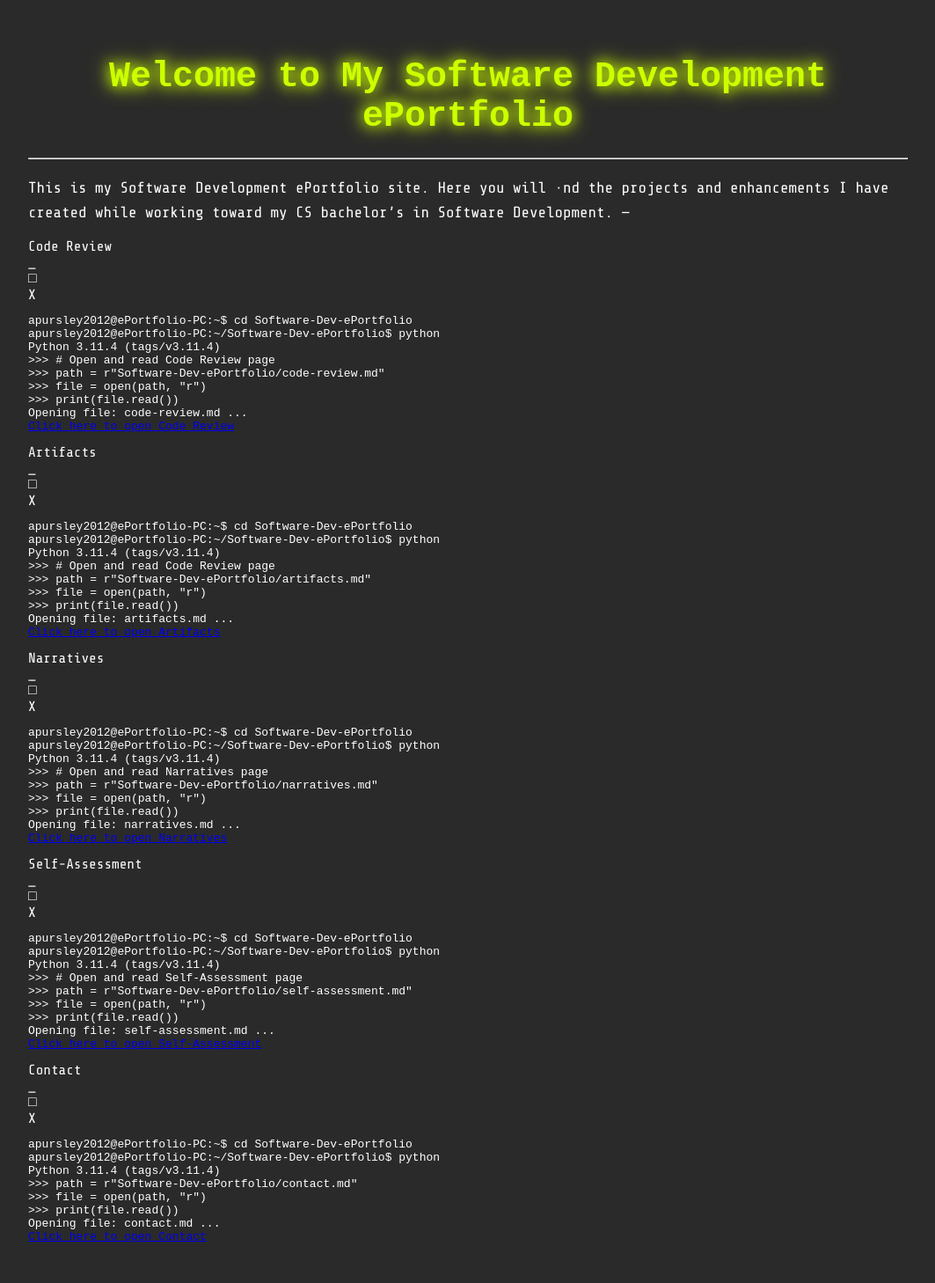
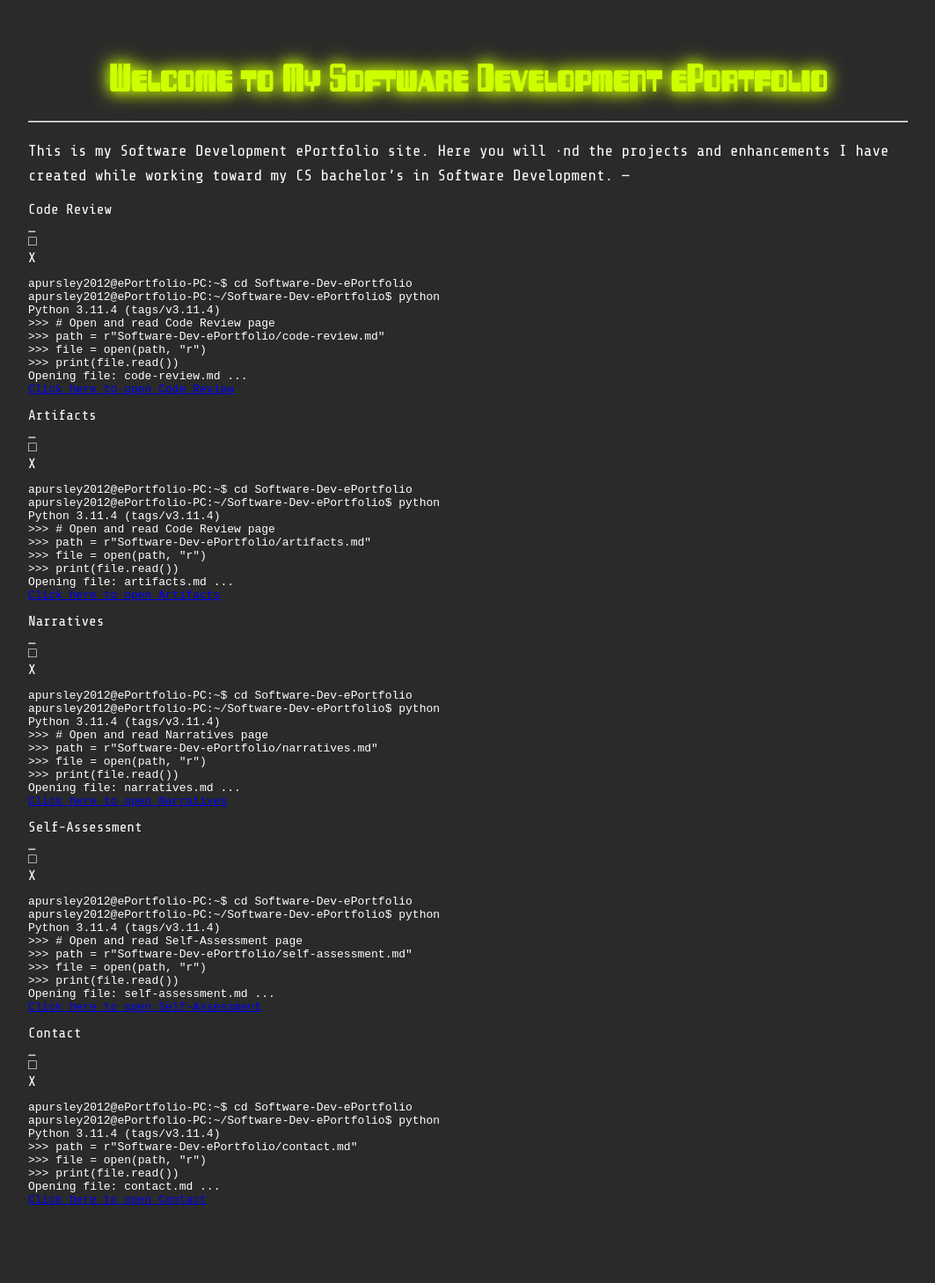
Before and after one commit to apursley2012/Software-Dev-ePortfolio, a Jekyll site: the page built from index.md, in a window 1280 px wide. Shown: the whole page at 88% size, without its empty margins (108-1171 px from the left). Built offline with Jekyll 4.4.1, drawn with Linux system fonts in a browser that asks for light colours; after the commit the page ends 1416 px from its top, so only the background shows below that.

Commit message:
Update style.css

```diff
--- a/assets/css/style.css
+++ b/assets/css/style.css
@@ -17,7 +17,7 @@ main {
 
 h1, h2, h3 {
   color: #ccff00;
-  font-family: 'NanoPixel', monospace;
+  font-family: '256 Bytes', monospace;
   text-align: center;
   /* Enhanced glow for headers */
   text-shadow: 0 0 15px #ccff00, 0 0 25px #ccff00;
```
